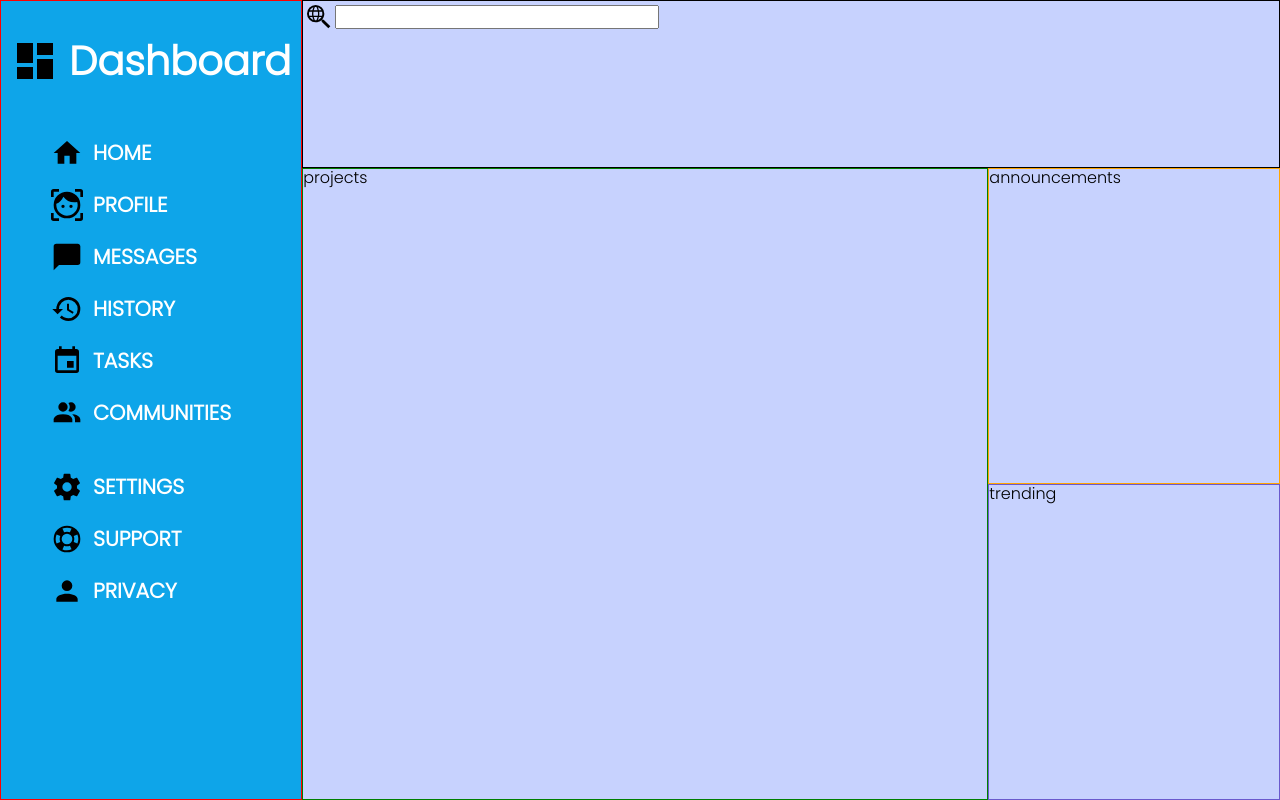
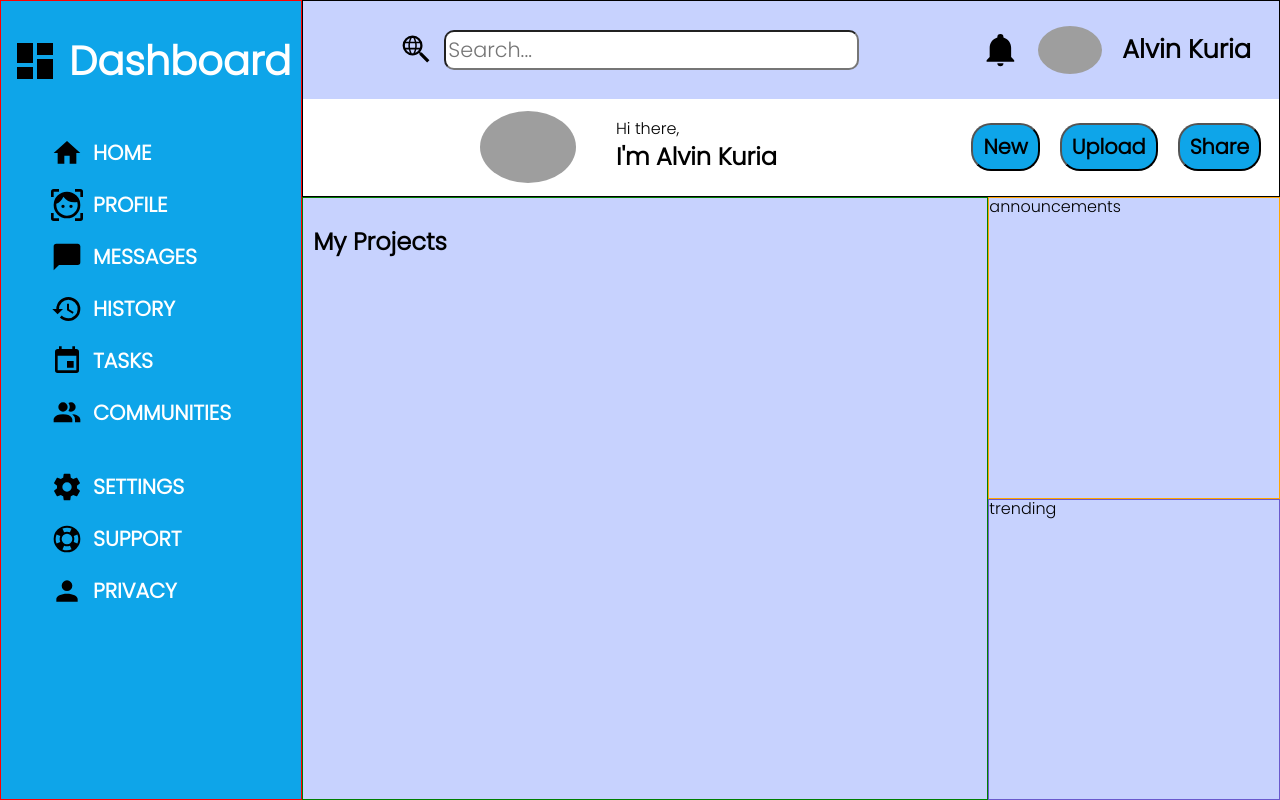
Before and after one commit to acekuria/Dashboard, a plain HTML site: page index.html in a window 1280 px wide. Drawn offline with Linux system fonts and the light colour scheme; grey boxes are pictures that could not be loaded.

Commit message:
Header finished

```diff
--- a/index.html
+++ b/index.html
@@ -16,10 +16,34 @@
 
   <div class="container">
     <header id="header">
-      <div class="header-container">
+      <div class="first-cell">
         <svg xmlns="http://www.w3.org/2000/svg" viewBox="0 0 24 24"><title>search-web</title><path d="M15.5,14L20.5,19L19,20.5L14,15.5V14.71L13.73,14.43C12.59,15.41 11.11,16 9.5,16A6.5,6.5 0 0,1 3,9.5A6.5,6.5 0 0,1 9.5,3A6.5,6.5 0 0,1 16,9.5C16,11.11 15.41,12.59 14.43,13.73L14.71,14H15.5M9.5,4.5L8.95,4.53C8.71,5.05 8.34,5.93 8.07,7H10.93C10.66,5.93 10.29,5.05 10.05,4.53C9.87,4.5 9.69,4.5 9.5,4.5M13.83,7C13.24,5.97 12.29,5.17 11.15,4.78C11.39,5.31 11.7,6.08 11.93,7H13.83M5.17,7H7.07C7.3,6.08 7.61,5.31 7.85,4.78C6.71,5.17 5.76,5.97 5.17,7M4.5,9.5C4.5,10 4.58,10.53 4.73,11H6.87L6.75,9.5L6.87,8H4.73C4.58,8.47 4.5,9 4.5,9.5M14.27,11C14.42,10.53 14.5,10 14.5,9.5C14.5,9 14.42,8.47 14.27,8H12.13C12.21,8.5 12.25,9 12.25,9.5C12.25,10 12.21,10.5 12.13,11H14.27M7.87,8L7.75,9.5L7.87,11H11.13C11.21,10.5 11.25,10 11.25,9.5C11.25,9 11.21,8.5 11.13,8H7.87M9.5,14.5C9.68,14.5 9.86,14.5 10.03,14.47C10.28,13.95 10.66,13.07 10.93,12H8.07C8.34,13.07 8.72,13.95 8.97,14.47L9.5,14.5M13.83,12H11.93C11.7,12.92 11.39,13.69 11.15,14.22C12.29,13.83 13.24,13.03 13.83,12M5.17,12C5.76,13.03 6.71,13.83 7.85,14.22C7.61,13.69 7.3,12.92 7.07,12H5.17Z" /></svg>
-        <input type="search">
+        <input type="search" placeholder="Search...">
       </div>
+
+      <div class="second-cell">
+        <svg xmlns="http://www.w3.org/2000/svg" viewBox="0 0 24 24"><title>bell</title><path d="M21,19V20H3V19L5,17V11C5,7.9 7.03,5.17 10,4.29C10,4.19 10,4.1 10,4A2,2 0 0,1 12,2A2,2 0 0,1 14,4C14,4.1 14,4.19 14,4.29C16.97,5.17 19,7.9 19,11V17L21,19M14,21A2,2 0 0,1 12,23A2,2 0 0,1 10,21" /></svg>
+
+        <img src="Images/PicofMe.png" alt="Picture of me">
+
+        <h4>Alvin Kuria</h4>
+      </div>
+
+      <div class="third-cell">
+        <img src="Images/PicofMe.png" alt="Picture of me">
+        <div class="text">
+          <p>Hi there,</p>
+          <h2>I'm Alvin Kuria</h2>
+        </div>
+
+      </div>
+
+      <div class="fourth-cell">
+        <button class="new">New</button>
+        <button class="upload">Upload</button>
+        <button class="share">Share</button>
+      </div>
+
     </header>
 
 
@@ -70,7 +94,12 @@
         </li>
       </ul>
     </div>
-    <div class="projects">projects</div>
+    <div class="projects">
+      <h2>My Projects</h2>
+      <div class="projects-grid">
+
+      </div>
+    </div>
     <div class="announcements">announcements</div>
     <div class="trending">trending</div>
   </div>
--- a/styles.css
+++ b/styles.css
@@ -353,7 +353,8 @@ template {
 }
 
 :root {
-
+  --main-bg-color: #0ea5e9;
+  --second-bg-color: #c7d2fe;
 
 }
 
@@ -365,8 +366,8 @@ body {
   width: 100vw;
   font-family: 'Montserrat', sans-serif;
   font-family: 'Poppins', sans-serif;
-  background-color: #c7d2fe;
-
+  background-color: var(--second-bg-color);
+  min-width: 1044px;
 
 }
 
@@ -383,23 +384,80 @@ body {
 #header {
   border: 1px solid black;
   grid-column: 2/ -1;
+  display: grid;
+  grid-template-columns: 1fr .5fr;
+  grid-template-rows: .8fr 1fr;
+  background-color: white;
+}
+
+#header svg {
+  width: 2.3rem;
+}
+
+header > div {
+  display: flex;
+  align-items: center;
+  justify-content: center;
+  gap: 10px;
+}
+
+[type='search'] {
+  border-radius: 10px;
+  font-size: 1.3rem;
+  height: 40px;
+}
+
+.second-cell {
+  gap: 20px;
+}
+
+header h4 {
+  font-size: 1.6rem;
+}
+.first-cell, .second-cell {
+  background-color: var(--second-bg-color);
+}
+
+header .second-cell img{
+  border-radius: 50%;
+  width: 4rem;
+}
+
+header .third-cell {
+  display: flex;
+  gap: 40px;
 
 }
 
-#header svg {
-  width: 2rem;
+header .third-cell img {
+  border-radius: 50%;
+  width: 6rem;
 }
 
-header div {
+header .third-cell p {
+ margin-bottom: -15px;
+}
+
+header .fourth-cell {
   display: flex;
-  align-items: center;
+  gap: 20px;
 }
+
+header button {
+  border-radius: 20px;
+  font-size: 1.3rem;
+  font-weight: 600;
+  background-color: var(--main-bg-color);
+  padding: 10px;
+
+}
+
 
 
 .sidebar {
   border: 1px solid red;
   grid-row: 1/4;
-  background-color: #0ea5e9;
+  background-color: var(--main-bg-color);
   color: white;
   padding: 10px;
   display: flex;
@@ -452,8 +510,15 @@ ul li a {
 .projects {
   border: 1px solid green;
   grid-column: 2/4;
-  grid-row: 2/ 4
+  grid-row: 2/ 4;
+  padding: 10px;
 }
+
+.projects-grid {
+  display: grid;
+
+}
+
 
 .announcements{
   border:1px solid orange ;
```
Also changed, not shown: 1 other file.
